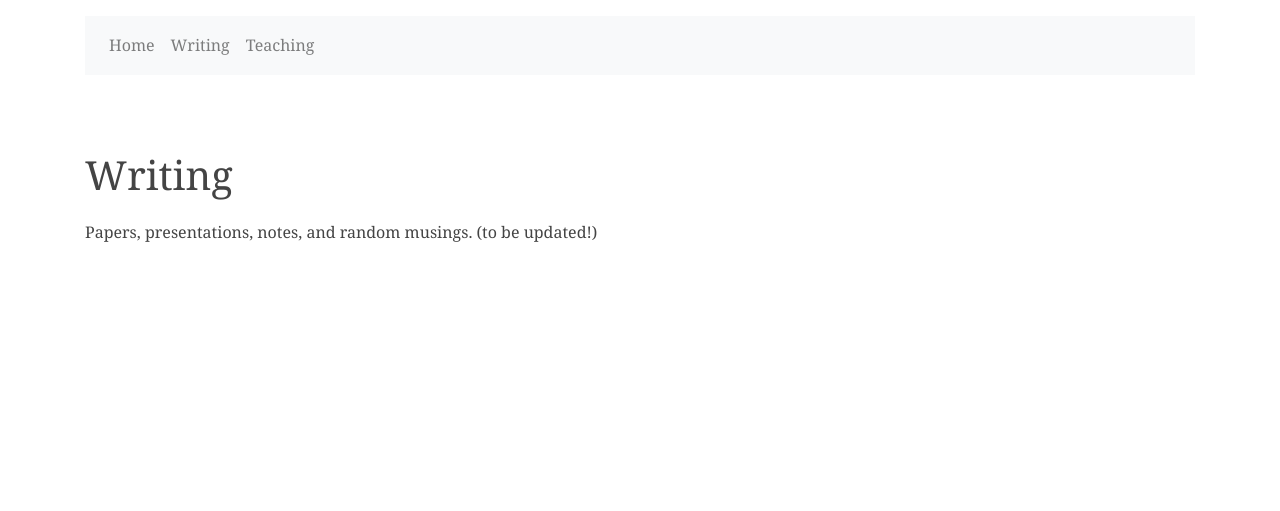
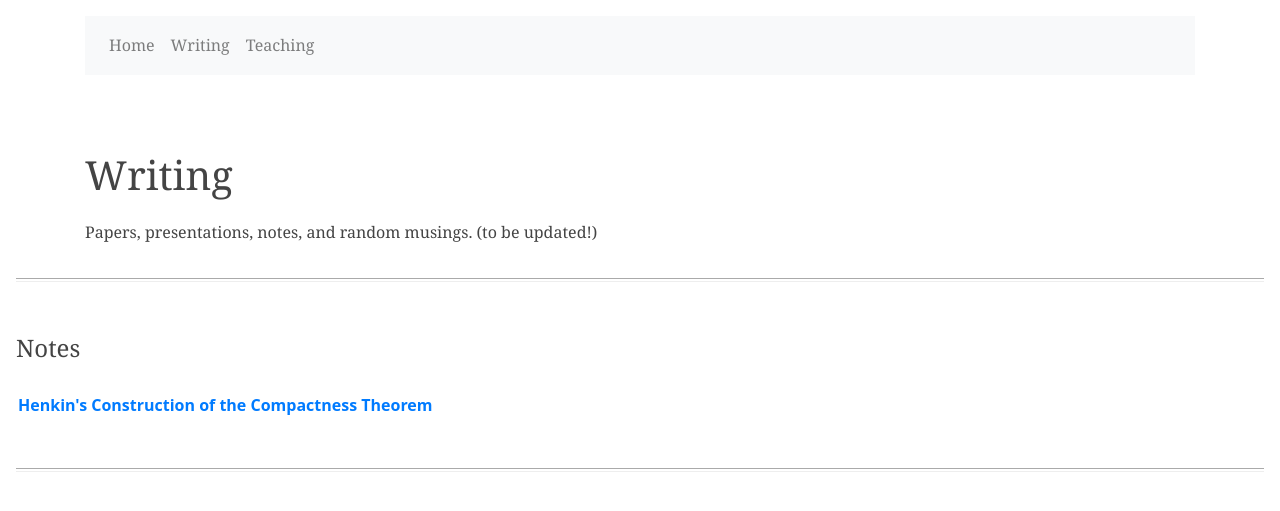
Before and after one commit to danalvi/danalvi.github.io, a Jekyll site: the page built from writing.html, in a window 1280 px wide. Shown: the top 511 px of the page. Built offline with Jekyll 4.4.1, drawn with Linux system fonts in a browser that asks for light colours.

Commit message:
Update writing.html

```diff
--- a/writing.html
+++ b/writing.html
@@ -9,3 +9,17 @@ layout: default
     </div>
   </div>
 </div>
+  <hr>
+  <div class="row">
+    <div class="col-sm">
+      <h4>Notes</h4>
+      <table class="table paper-table">
+        <tr class="row">
+          <td class="col-sm paper-cell">
+            <div class="paper-name"><a href="/src/documents/notes/compactness.pdf">Henkin's Construction of the Compactness Theorem</a></div>
+          </td>
+        </tr>
+      </table>
+    </div>
+  </div>
+  <hr>
```
